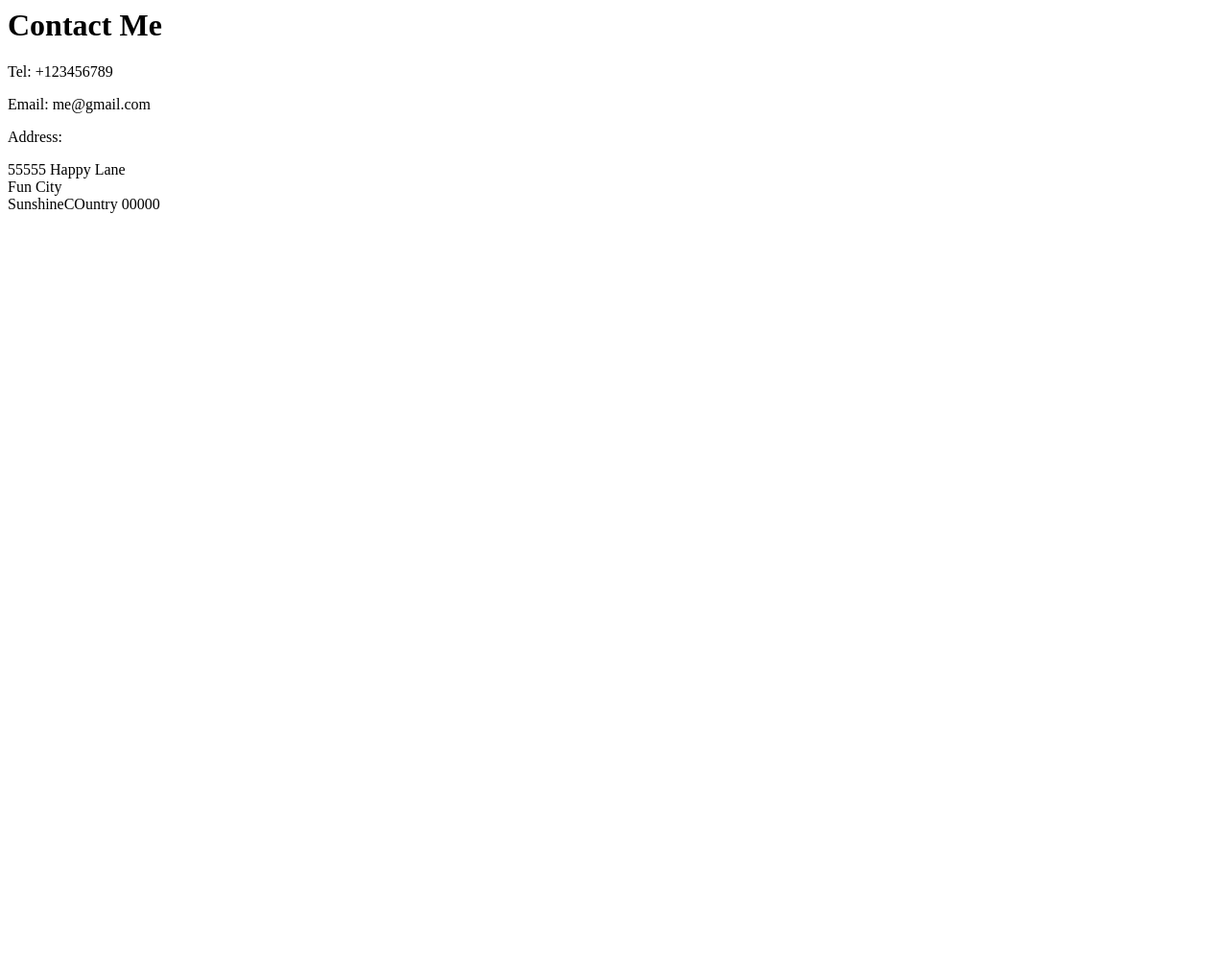
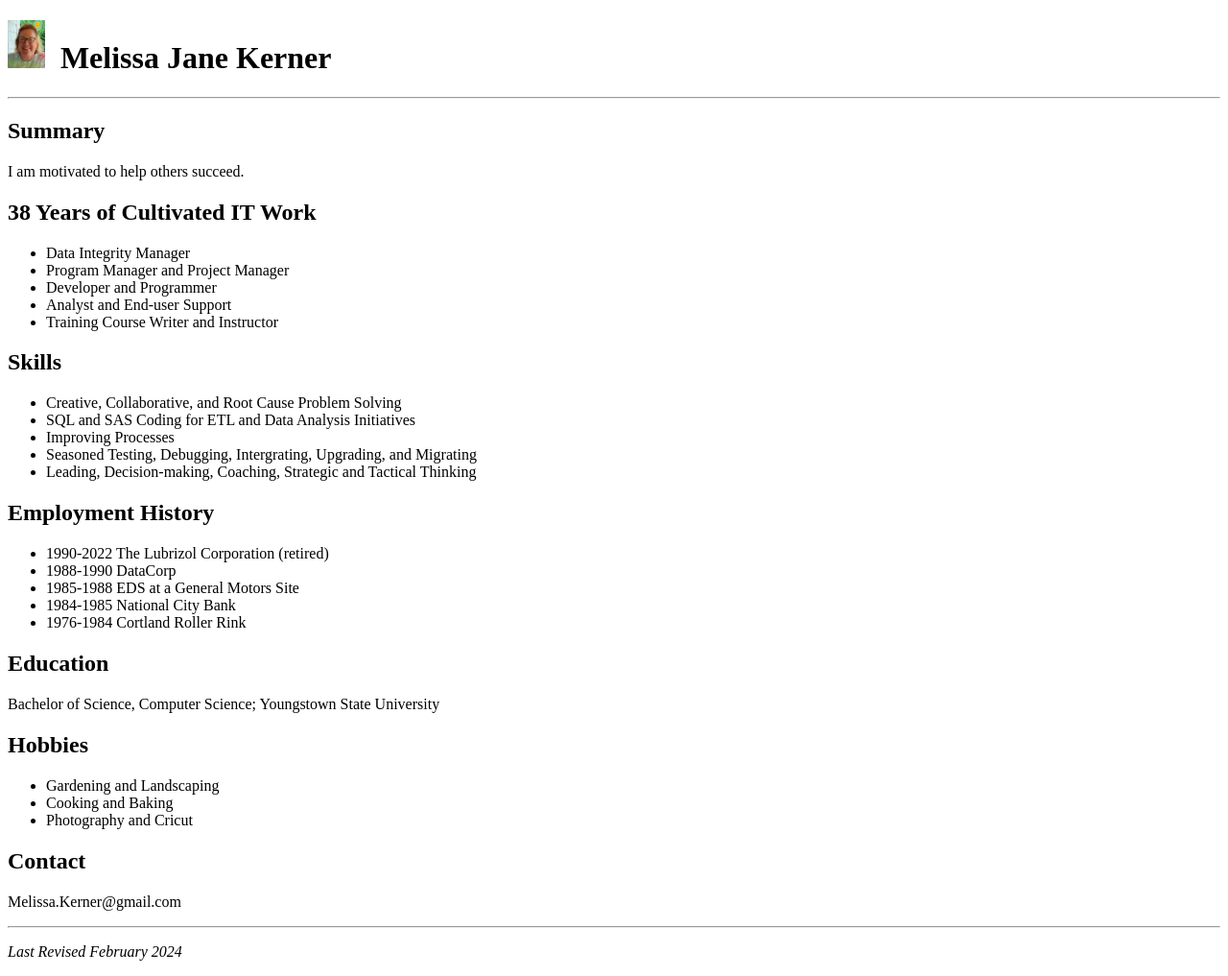
Before and after one commit to MJKerner/html-portfolio, a plain HTML site: page public/contact.html in a window 1280 px wide. Shown: the whole page at 96% size. Before the commit the page ends 800 px from the top, so only its background shows below. Drawn offline with Linux system fonts and the light colour scheme.

Commit message:
Add files via upload

```diff
--- a/public/contact.html
+++ b/public/contact.html
@@ -1,9 +1,61 @@
-<h1>Contact Me</h1>
-<p>Tel: +123456789</p>
-<p>Email: me@gmail.com</p>
-<p>Address:</p>
-<p>
-  55555 Happy Lane<br />
-  Fun City<br />
-  SunshineCOuntry 00000 <br />
-</p>
+<!DOCTYPE html>
+<html lang="en">
+<head>
+    <meta charset="UTF-8">
+    <meta name="viewport" content="width=device-width, initial-scale=1.0">
+    <title>My Resume</title>
+</head>
+<body>
+  <p>
+    <H1>
+    <img src="../assets/images/me.png" alt="pic of resume owner" height=50>
+    &nbsp;Melissa Jane Kerner
+    </H1>
+    <HR>
+  </p>
+  <H2>Summary</H2>
+  <p>
+  I am motivated to help others succeed.
+  </p>
+  <H2>38 Years of Cultivated IT Work</H2>
+  <ul>
+    <li>Data Integrity Manager</li>
+    <li>Program Manager and Project Manager</li>
+    <li>Developer and Programmer</li>
+    <li>Analyst and End-user Support</li>
+    <li>Training Course Writer and Instructor</li>
+  </ul>
+  <H2>Skills</H2>
+  <ul>
+    <li>Creative, Collaborative, and Root Cause Problem Solving</li>
+    <li>SQL and SAS Coding for ETL and Data Analysis Initiatives</li>
+    <li>Improving Processes</li>
+    <li>Seasoned Testing, Debugging, Intergrating, Upgrading, and Migrating</li>
+    <li>Leading, Decision-making, Coaching, Strategic and Tactical Thinking</li>
+  </ul>
+  <H2>Employment History</H2>
+  <ul>
+    <li>1990-2022 The Lubrizol Corporation (retired)</li>
+    <li>1988-1990 DataCorp</li>
+    <li>1985-1988 EDS at a General Motors Site</li>
+    <li>1984-1985 National City Bank</li>
+    <li>1976-1984 Cortland Roller Rink</li>
+  </ul>
+
+  <H2>Education</H2>
+  <p>Bachelor of Science, Computer Science; Youngstown State University
+
+  </h3>
+  <H2>Hobbies</H2>
+  <ul>
+    <li>Gardening and Landscaping</li>
+    <li>Cooking and Baking</li>
+    <li>Photography and Cricut</li>
+  </ul>
+  <H2>Contact</H2>
+  <p>Melissa.Kerner@gmail.com<HR></p>
+<footer>
+    <p><i><large>Last Revised February 2024</i></large></p>
+</footer>
+</body>
+</html>
```
Also changed, not shown: index.html (+7 -11 lines), public/birthday-invite.html (+4 -4 lines), public/movie-ranking.html (+1 -1 lines), assets/images/me.png (added).
